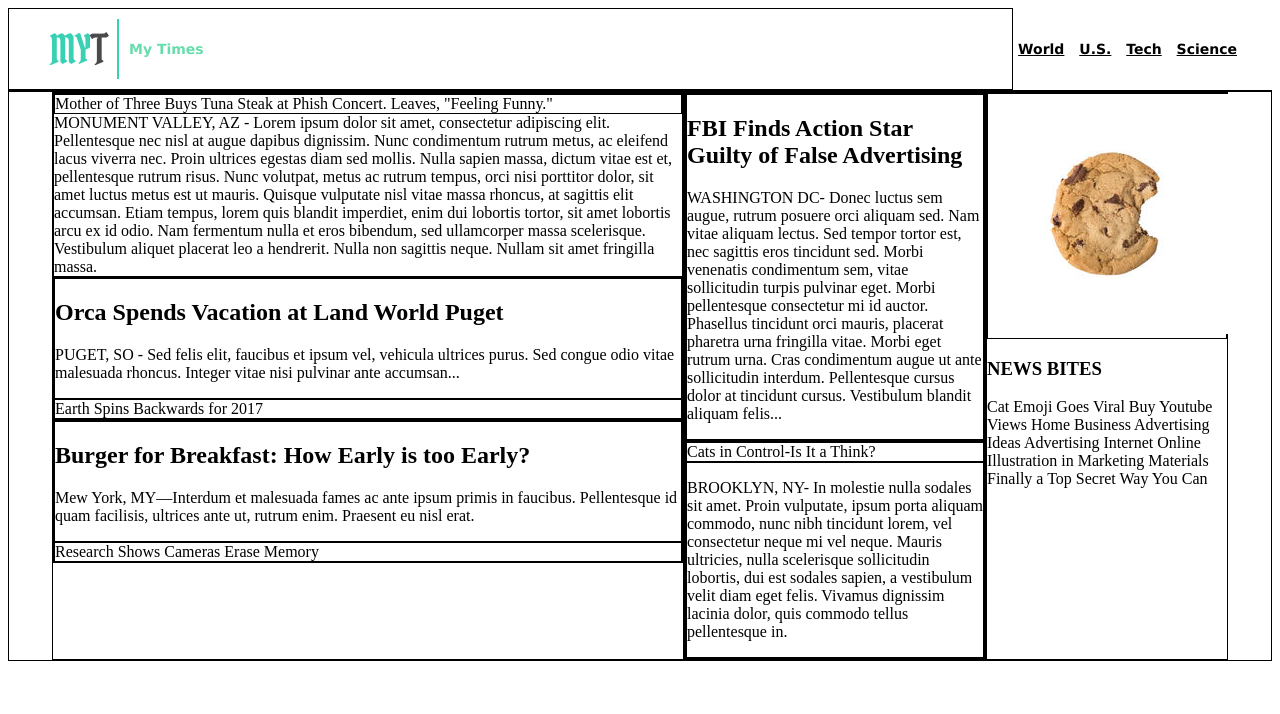
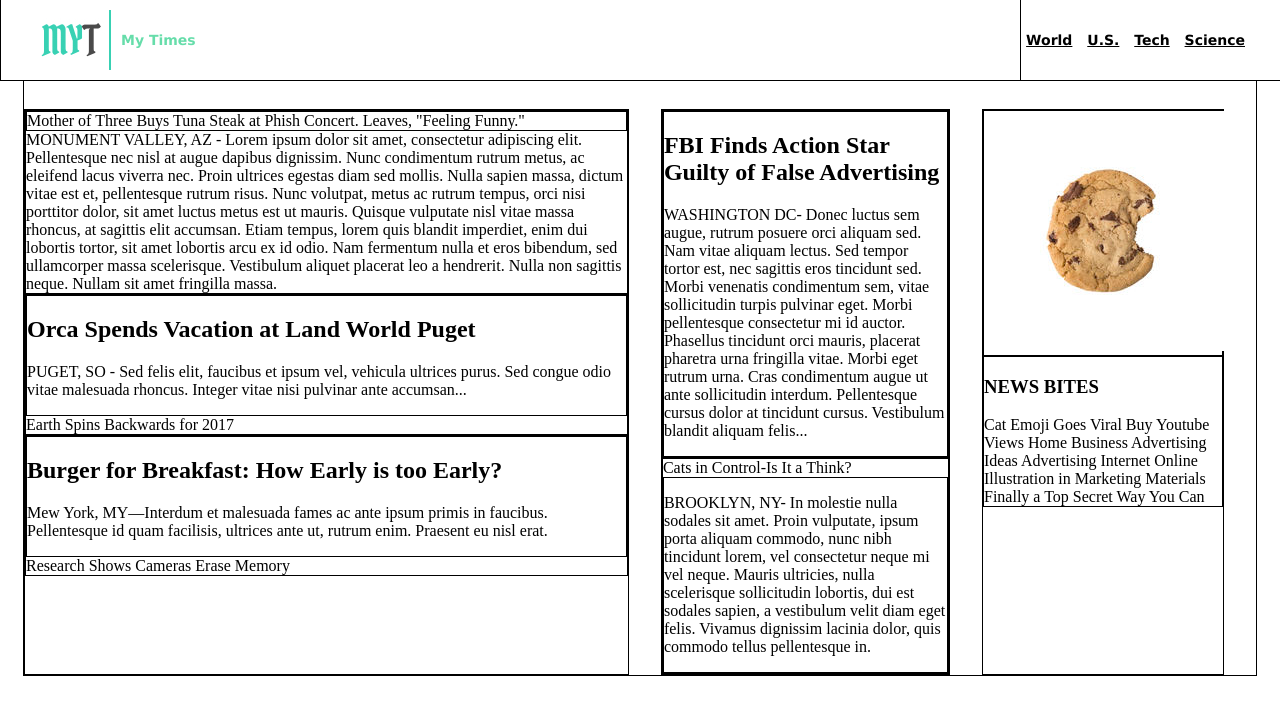
Before and after one commit to SJMetts/mytimes, a plain HTML site: page index.html in a window 1280 px wide. Drawn offline with Linux system fonts and the light colour scheme.

Commit message:
Added z-index to header and top positioning to main - allows for main to go under header with scroll

```diff
--- a/resources/css/style.css
+++ b/resources/css/style.css
@@ -9,7 +9,16 @@ body{
 	border-bottom: 1px solid black;
 	display:flex;
 	width:100%;
+	height:80px;
+	justify-content:space-around;
 	align-items:center;
+	position:fixed;
+	top:0;
+	bottom:0;
+	right:0;
+	left:0;
+	z-index:1;
+	background-color:white;
 }
 
 .header img {
@@ -43,6 +52,14 @@ body{
 	display:flex;
 	border: 1px solid black;
 	justify-content:center;
+	padding-top:100px;
+	margin: 0 auto 78px auto;
+	height:100%;
+	width:1232px;
+}
+
+.column{
+	margin-right:32px;
 }
 
 .column.large {
@@ -84,6 +101,10 @@ body{
 	border: 1px solid black;
 }
 
-.img-content{
+.cookie.img-content{
 	border: 1px solid black;
 }
+
+.small-bites {
+	border: 1px solid black;
+}
```
